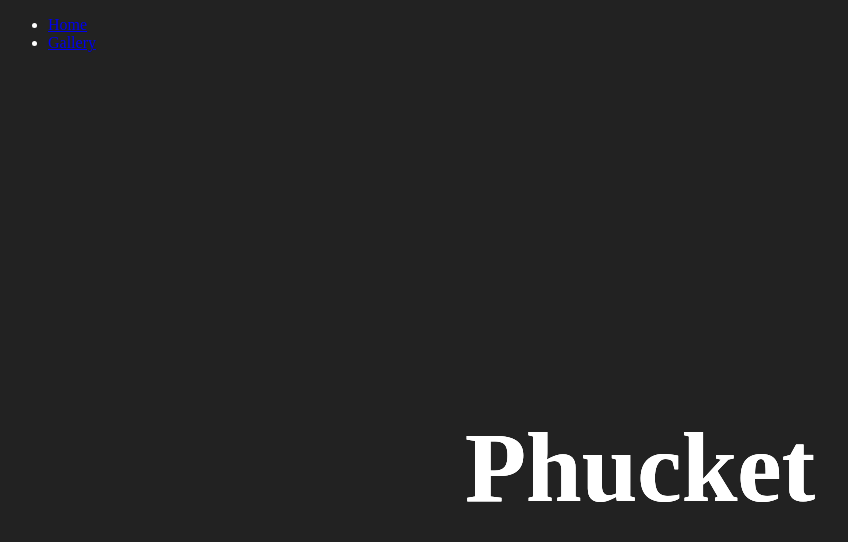
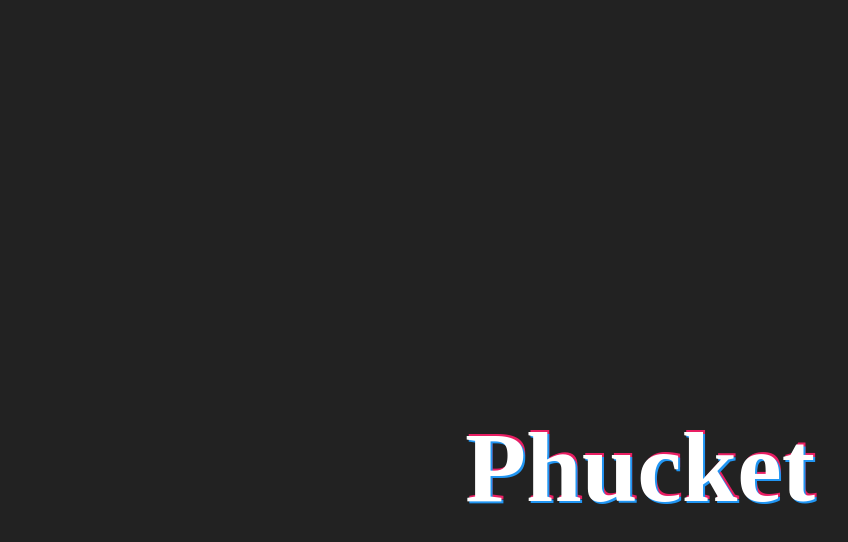
Before and after one commit to vamman311/Glitchify, a React app: page / in a window 1280 px wide. Shown: the top 542 px of the page, without its empty margins (0-848 px from the left). Built offline with nearby package versions, Linux system fonts and the light colour scheme.

Commit message:
Stylize home page

```diff
--- a/src/Gallery/UploadForm.jsx
+++ b/src/Gallery/UploadForm.jsx
@@ -1,6 +1,13 @@
 import React from 'react'
 
+const {useRef} = React;
 const UploadForm = () => {
+
+  const uploadFile = useRef()
+  const pickFile = () => {
+    event.preventDefault()
+    uploadFile.current.click()
+  }
 
   return (
     <form
@@ -8,8 +15,9 @@ const UploadForm = () => {
     action ='http://localhost:3001/v2/upload'
     method = 'post'
     encType = 'multipart/form-data'>
-      <input type= 'file' name='file'></input>
+      <input type= 'file' name='file' className='chooseFile' ref={uploadFile}></input>
       <input type= 'submit' value='Upload'></input>
+      <button onClick={pickFile}>Pick File</button>
     </form>
   )
 }
--- a/src/Home/Home.jsx
+++ b/src/Home/Home.jsx
@@ -1,8 +1,22 @@
 import React from 'react'
+import { Link } from 'react-router-dom'
+
+const {useRef} = React;
 
 const Home = () => {
+
+  const gallery = useRef()
+  const handleLink = () => {
+    gallery.current.click()
+  }
+
   return (
-  <h1 className='glitch'>Phucket</h1>
+    <>
+     <Link className='gallery' to ="/gallery" ref={gallery}>Gallery</Link>
+    <div className='glitchContainer'>
+      <h1 className='glitch' onClick={handleLink}>Phucket</h1>
+    </div>
+    </>
   )
 }
 
--- a/src/Home/NavBar.jsx
+++ b/src/Home/NavBar.jsx
@@ -4,10 +4,10 @@ import { Link } from 'react-router-dom'
 const NavBar = () => {
   return (
     <nav>
-      <ul>
+      {/* <ul>
         <li><Link to ="/">Home</Link></li>
         <li><Link to ="/gallery">Gallery</Link></li>
-      </ul>
+      </ul> */}
     </nav>
   )
 }
--- a/src/styles/styles.css
+++ b/src/styles/styles.css
@@ -9,12 +9,42 @@ body {
   background: #222;
   color: #fff;
 }
-.glitch {
+
+.gallery {
+  display:none;
+  justify-content: center;
+  align-items: center;
+  color: #fff;
+  position: absolute;
+  text-decoration: none;
+  letter-spacing: .25pc;
+}
+
+.glitchContainer {
   position: absolute;
   top: 50%;
   left: 50%;
+}
+
+/* ::-webkit-file-upload-button {
+  border: none;
+  background: inherit;
+  color: #fff;
+  cursor: pointer;
+  display: hide;
+} */
+
+input[type='file'] {
+  display:none;
+}
+
+/* Glitch Styling */
+
+.glitch {
+  position: absolute;
   transform: translate(-50%, -50%);
   font-size: 100px;
+  cursor: pointer;
 }
 
 .glitch::before, .glitch::after {
@@ -25,14 +55,14 @@ body {
   left: 0px;
 }
 
-.glitch:hover::before {
-  animation: glitch 0.3s linear 6;
+.glitch::before {
+  animation: glitch 0.3s linear infinite;
   color: #e91e63;
   z-index: -2;
 }
 
-.glitch:hover::after {
-  animation: glitch 0.3s reverse 6;
+.glitch::after {
+  animation: glitch 0.3s reverse infinite;
   color: #2196f3;
   z-index: -1;
 }
@@ -43,20 +73,20 @@ body {
     left: 0;
   }
   20% {
-    top: -5px;
-    left: -5px;
+    top: -2px;
+    left: -2px;
   }
   40% {
-    top: 5px;
-    left: 5px;
+    top: 2px;
+    left: 2px;
   }
   60% {
-    top: -5px;
-    left: 5px;
+    top: -2px;
+    left: 2px;
   }
   80% {
-    top: 5px;
-    left: -5px;
+    top: 2px;
+    left: -2px;
   }
   100% {
     top: 0px;
```
